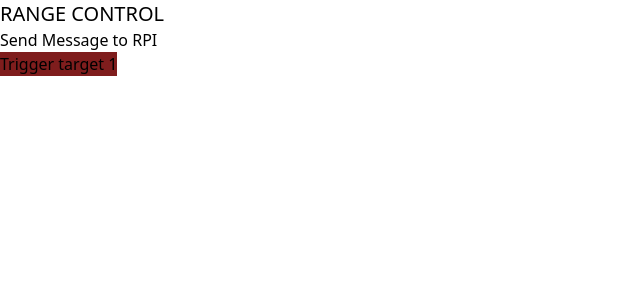
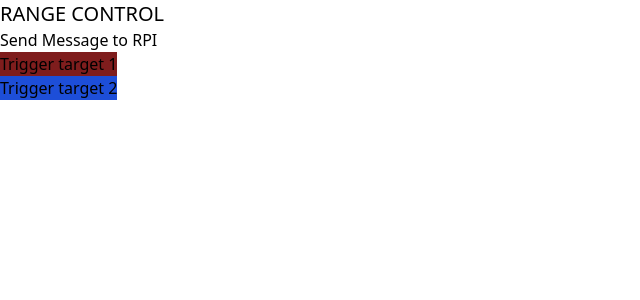
Before and after one commit to jknudstrup/range-control, a React (Vite) app: page / in a window 1280 px wide. Shown: the top 300 px of the page, without its empty margins (0-640 px from the left). Built offline with nearby package versions, Linux system fonts and the light colour scheme; no server answers.

Commit message:
First working version of frontend-triggered target activation

```diff
--- a/src/App.tsx
+++ b/src/App.tsx
@@ -62,6 +62,14 @@ export const App = () => {
           Trigger target 1
         </button>
       </div>
+      <div>
+        <button
+          className="bg-blue-700"
+          onClick={() => triggerTarget("target_2")}
+        >
+          Trigger target 2
+        </button>
+      </div>
     </>
   );
 };
--- a/src/server/server.ts
+++ b/src/server/server.ts
@@ -4,7 +4,7 @@ import { z } from "zod";
 
 // import { Target, TargetSchema } from "./serverTypes";
 
-const TargetSchema = z.enum(["target_1"]);
+const TargetSchema = z.enum(["target_1", "target_2"]);
 
 export type Target = z.infer<typeof TargetSchema>;
 
@@ -12,6 +12,7 @@ const PORT = 8081;
 
 const targets: Record<Target, string> = {
   target_1: "192.168.11.169",
+  target_2: "192.168.11.136",
 };
 
 export const ServerMessageSchema = z.object({
@@ -40,6 +41,8 @@ export const parseReadableStream = async (response: Response) => {
 
 const messageTarget = async (target: Target, message: string) => {
   const ip = targets[target];
+
+  console.log(`Dispatching activation request to: ${target} at: ${ip}`);
   const url = `http://${ip}/target`;
   const payload = {
     time_duration: 3000,
```
Also changed, not shown: 2 other files (tests, documents, lock files or other folders).
